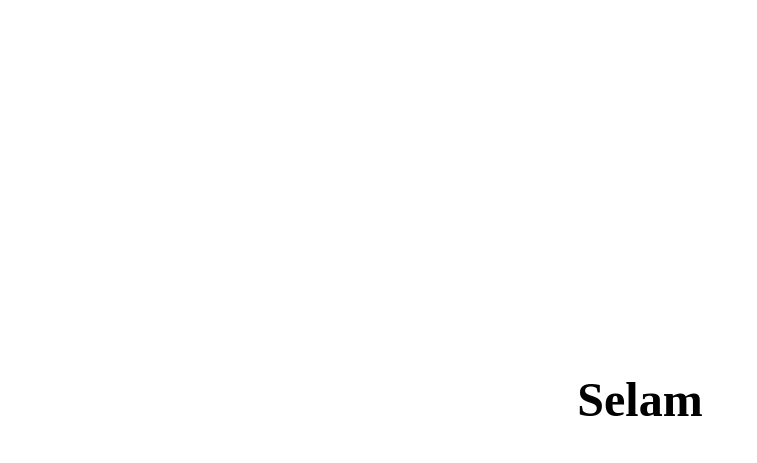
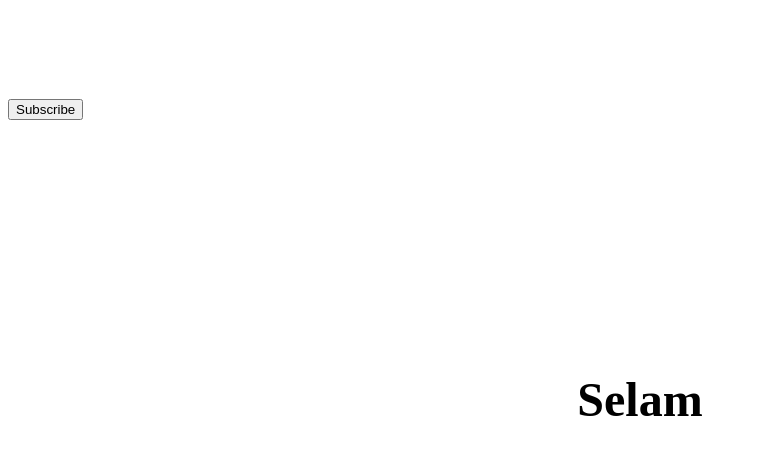
Before and after one commit to mertkys/mertkys.github.io, a plain HTML site: page 1sayfa.html in a window 1280 px wide. Shown: the whole page, without its empty margins (0-757 px from the left). Drawn offline with Linux system fonts and the light colour scheme.

Commit message:
2.sayfaaa

```diff
--- a/1sayfa.css
+++ b/1sayfa.css
@@ -6,3 +6,17 @@
     transform: translate(-50%, -50%);
     color: #000000;
 }
+nav ul li{
+   list-style-type: none;
+   display: inline-block;
+   padding: 20px 40px;
+}
+nav ul li a{
+   color:white;
+   text-decoration: none;
+   font-weight: bold;
+}
+nav ul li a:hover{
+   color: #4eb1b1;
+   transition: .3s;
+}
--- a/1sayfa.html
+++ b/1sayfa.html
@@ -12,6 +12,14 @@
     <div id="Textbody">
         <h1 style="font-size:300%;">Selam</h1>
         </div>
+        <nav>
+            <ul>
+            <li style="font-size:150%;"><a href="index.html">Home</a></li>
+            </ul>
+            <a href="https://www.youtube.com/channel/UCfRCWfMY6dU4PzU9aSQClLA"target="_blank">
+              <button type="button">Subscribe</button>
+            </a>
+          </nav>
     </div>
 </body>
 </html>
```
